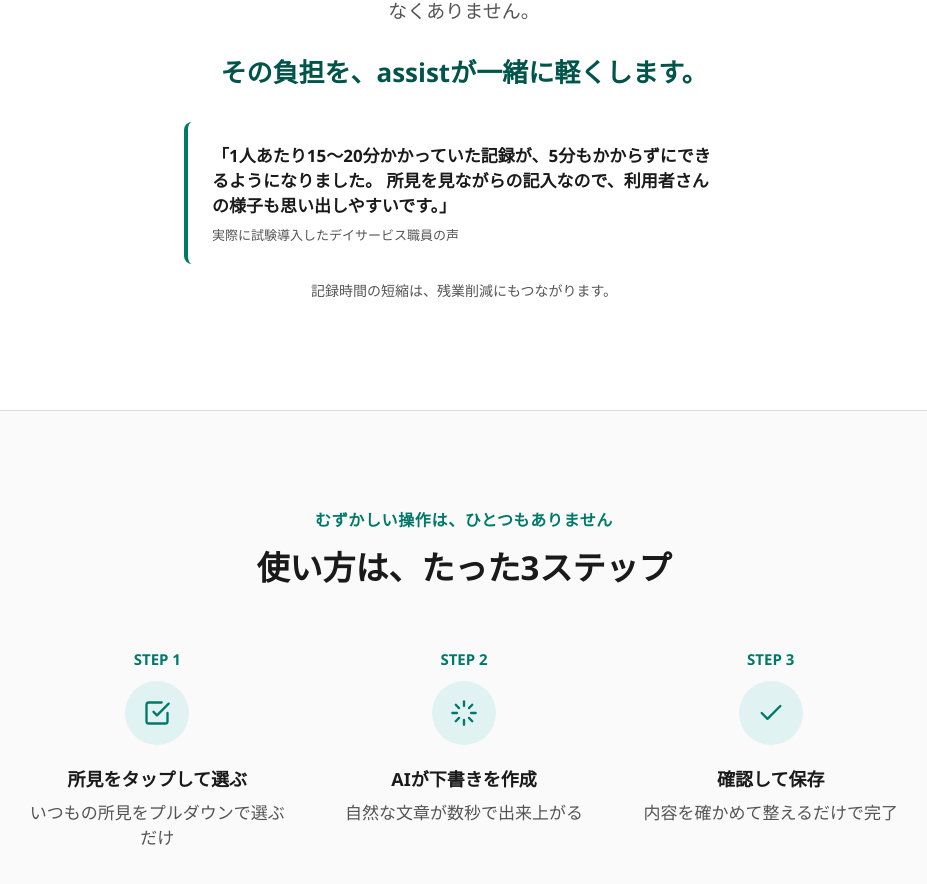
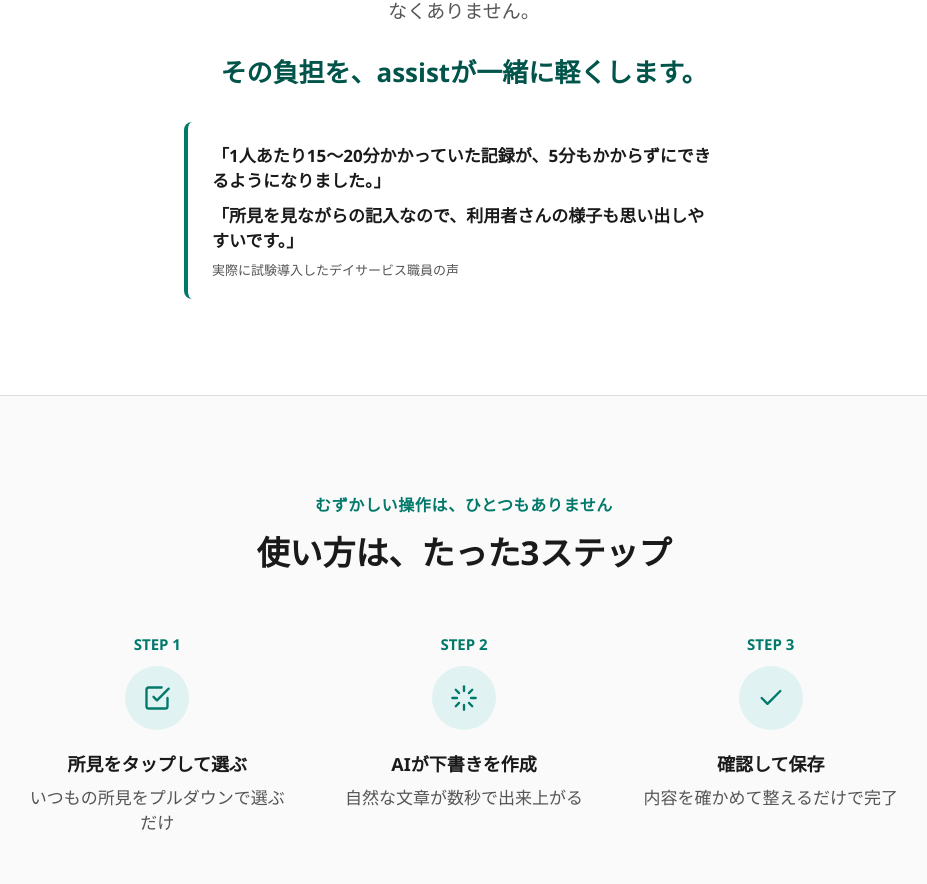
Before and after one commit to goldenglow1991-bot/monitoring_app_web, a React (Vite) app: page / in a window 1280 px wide. Shown: the part 1053-1937 px from the top of the page, without its empty margins (176-1103 px from the left). Built offline with nearby package versions, Linux system fonts and the light colour scheme; no server answers.

Commit message:
LP残業削減の一文を削除し、テスティモニアルを2つの吹き出しに分割

```diff
--- a/src/App.css
+++ b/src/App.css
@@ -904,8 +904,8 @@
   text-align: left;
 }
 .lp-testimonial-quote { font-size: 17px; font-weight: 700; margin: 0; }
+.lp-testimonial-quote + .lp-testimonial-quote { margin-top: 10px; }
 .lp-testimonial-source { margin-top: 8px; font-size: 13px; color: var(--text-muted); }
-.lp-owner-note { margin-top: 16px; font-size: 14px; color: var(--text-muted); }
 
 .lp-steps { display: flex; gap: 40px; justify-content: center; text-align: center; }
 .lp-step { flex: 1; }
--- a/src/LandingPage.tsx
+++ b/src/LandingPage.tsx
@@ -57,13 +57,10 @@ export function LandingPage({
           </p>
           <p className="lp-empathy-bridge">その負担を、assistが一緒に軽くします。</p>
           <div className="lp-testimonial">
-            <p className="lp-testimonial-quote">
-              「1人あたり15〜20分かかっていた記録が、5分もかからずにできるようになりました。
-              所見を見ながらの記入なので、利用者さんの様子も思い出しやすいです。」
-            </p>
+            <p className="lp-testimonial-quote">「1人あたり15〜20分かかっていた記録が、5分もかからずにできるようになりました。」</p>
+            <p className="lp-testimonial-quote">「所見を見ながらの記入なので、利用者さんの様子も思い出しやすいです。」</p>
             <div className="lp-testimonial-source">実際に試験導入したデイサービス職員の声</div>
           </div>
-          <p className="lp-owner-note">記録時間の短縮は、残業削減にもつながります。</p>
         </div>
       </div>
 
```
